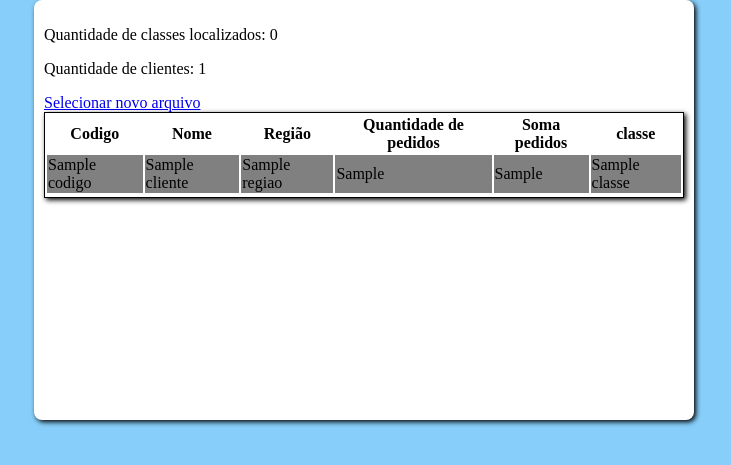
After one commit to CaioViktor/ProjectCluster, a Flask app: template templates/lista.html in a window 1280 px wide. The commit adds this page. Shown: the top 465 px of the page, without its empty margins (286-1017 px from the left). Run offline with Flask 2, Linux system fonts and the light colour scheme; the template is opened without the code that fills it: most values are stand-ins (such as "Sample title", 1, 10 or a date in 2020).

Commit message:
primeira versão

```diff
--- a/server.py
+++ b/server.py
@@ -1,13 +1,47 @@
-from flask import Flask,render_template
+import os
+from flask import Flask,render_template,request, redirect, url_for
 import controlCluster as cc
 import modelCliente as mc
 
+
+
 app = Flask(__name__)
+app.config['UPLOAD_FOLDER'] = "static/input"
+
 @app.route('/')
-def index():
+def index(mensagem=""):
+	if os.path.isfile("static/input/input.csv"):
+		return redirect(url_for('list'))
+	return render_template("index.html",mensagem=mensagem)
 
-	return render_template("index.html",val=4)
+@app.route('/new')
+def new():
+	os.system("rm static/input/input.csv")
+	return redirect(url_for('index'))
 
+
+@app.route('/cluster',methods = ['POST'])
+def cluster():
+	clustersMax = request.form['clusters']
+	limiar = request.form['limiar']
+	if 'arquivo' not in request.files:
+		return redirect(url_for("index"),mensagem="E necessario enviar um arquivo")
+	file = request.files['arquivo']
+	if file.filename == "":
+		return redirect(url_for("index"),mensagem="Arquivo invalido")
+	os.system("rm static/input/input.csv")
+	nomeArquivo = "input.csv"
+	file.save(os.path.join(app.config['UPLOAD_FOLDER'],nomeArquivo))
+	return redirect(url_for('list',clustersMax = clustersMax,limiar = limiar))
+
+@app.route('/list')
+def list():
+	clustersMax = int(request.args['clustersMax'])
+	limiar = float(request.args['limiar'])
+	classificacao = cc.classificar(clustersMax,limiar)
+	classes = classificacao['classes']
+	clientes = classificacao['clientes']
+	return render_template("lista.html",classes = classes,clientes = clientes)
 
 if __name__ == "__main__":
 	app.run(host='0.0.0.0')
--- a/static/css/style.css
+++ b/static/css/style.css
@@ -1,3 +1,44 @@
 body{
 	background-color: #87CEFA;
 }
+.content{
+	background-color: white;
+	-moz-border-radius: 8px 8px 8px 8px;
+	-webkit-border-radius: 8px 8px 8px 8px;
+	padding: 10px 10px 10px 10px;
+	box-shadow:2px 2px 5px #000000;
+	-moz-box-shadow:2px 2px 5px #000000;
+	-webkit-box-shadow:2px 2px 5px #000000;
+	position: absolute;
+	left:25%;
+	top:25%;
+	min-height: 50%;
+	min-width:50%;
+	max-width:50%;
+}
+#listaDiv{
+	position: absolute;
+	top:0%;
+
+}
+
+#upload{
+	text-align: left;
+}
+#erro{
+	color: red;
+	font-size: 12px;
+	text-align: right;
+}
+
+table{
+	border:1px solid #000000;
+	-moz-box-shadow:2px 2px 5px #000000;
+	-webkit-box-shadow:2px 2px 5px #000000;
+}
+#cor1{
+	background-color: gray;
+}
+#cor0{
+	background-color: white;
+}
--- /dev/null
+++ b/templates/lista.html
@@ -0,0 +1,38 @@
+<!DOCTYPE html>
+<html lang = "pt-br">
+	<head>
+		<meta charset = "UTF-8">
+		<link rel = "stylesheet" href = "{{url_for('static',filename='css/style.css')}}">
+		<title>lista</title>
+	</head>
+	<body>
+		<div class = "content" id = "listaDiv">
+			<p>Quantidade de classes localizados: {%print(classes|length)%}</p>
+			<p>Quantidade de clientes: {%print(clientes|length)%}</p>
+			<a href = "{{url_for('new')}}">Selecionar novo arquivo</a>
+			<center>
+				<table id = "lista">
+					<tr>
+						<th>Codigo</th>
+						<th>Nome</th>
+						<th>Região</th>
+						<th>Quantidade de pedidos</th>
+						<th>Soma pedidos</th>
+						<th>classe</th>
+					</tr>
+					{%for cliente in clientes%}
+						{%set id = "cor"+ (loop.index%2)|string%}
+						<tr id = {{id}}>
+						<td>{{clientes[cliente].codigo}}</td>
+						<td>{{clientes[cliente].nome}}</td>
+						<td>{{clientes[cliente].regiao}}</td>
+						<td>{{clientes[cliente].quantPedidos}}</td>
+						<td>{{clientes[cliente].somaPedidos}}</td>
+						<td>{{clientes[cliente].classe}}</td>
+						<tr>
+					{%endfor%}
+				</table>
+			</center>
+		</div>
+	</body>
+</html>
```
Also changed, not shown: controlCluster.py (+7 -12 lines), templates/index.html (+13 -4 lines), static/input/input.csv (renamed from input/tabula-ACD.csv), 1 other file.
